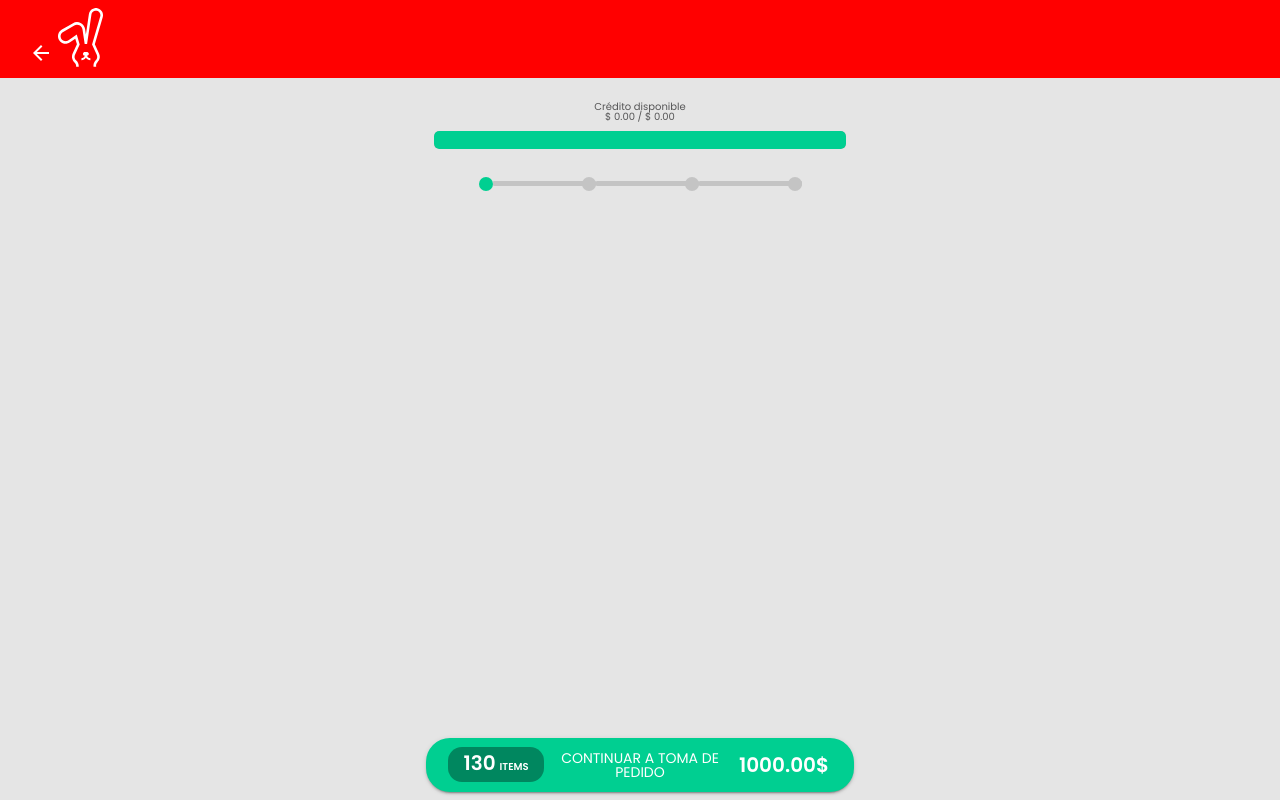
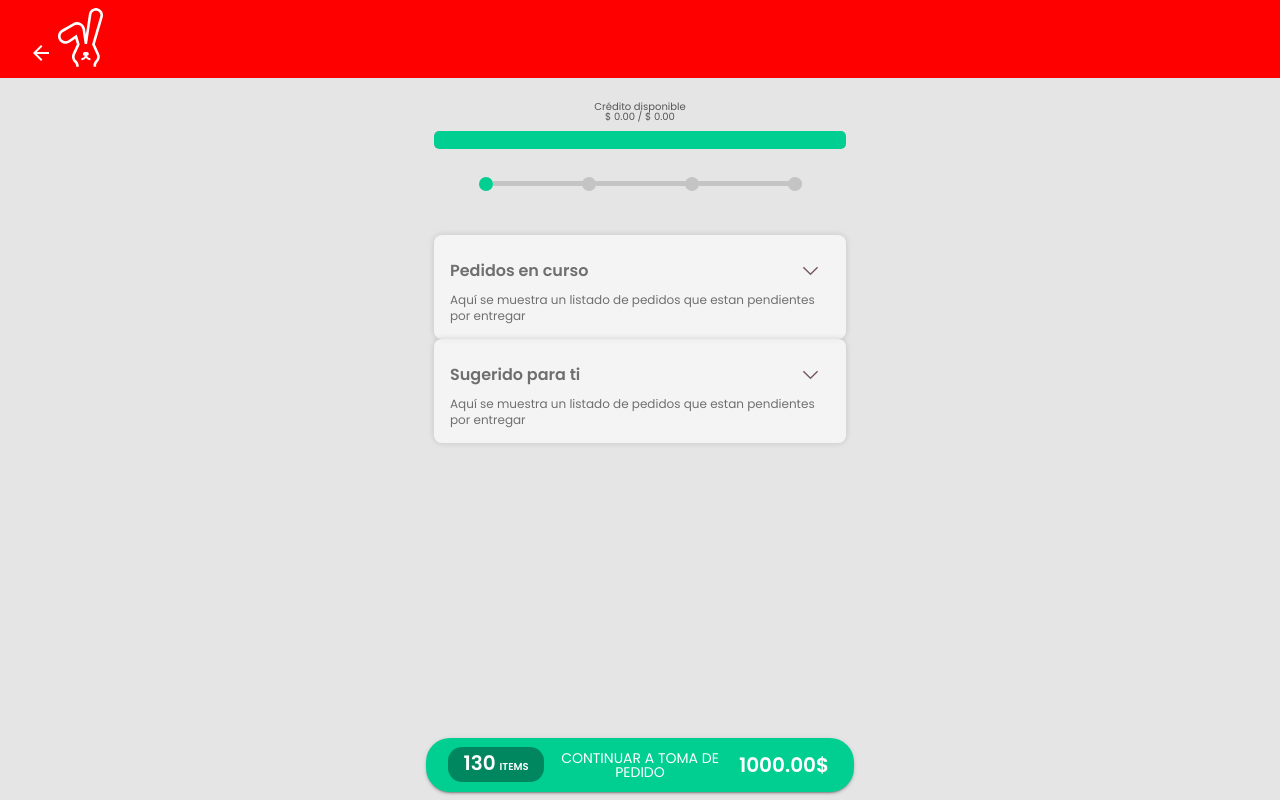
Before and after one commit to jaime12463/ETMTest, a React (Create React App) app: page /pasos in a window 1280 px wide. Built offline with nearby package versions, Linux system fonts and the light colour scheme.

Commit message:
Ejmplo de index de con contenedor de tarjetas

```diff
--- a/src/pages/Pasos/1_Planeacion/index.tsx
+++ b/src/pages/Pasos/1_Planeacion/index.tsx
@@ -1,19 +1,37 @@
-import {Box} from '@mui/material';
-import {InfoClienteDelPedidoActual} from 'components/Negocio';
-import {BotonBarraInferior, Estructura, Stepper} from 'components/UI';
-import {useHistory} from 'react-router-dom';
-import nombresRutas from 'routes/nombresRutas';
-import Accordion from '@mui/material/Accordion';
-import AccordionSummary from '@mui/material/AccordionSummary';
-import AccordionDetails from '@mui/material/AccordionDetails';
 import Typography from '@mui/material/Typography';
-import flechaAbajo from '../../../assests/iconos/chevron--down.svg';
+import { TarjetaColapsable } from 'components/UI';
+import { useState } from 'react';
 export const Planeacion: React.FC = () => {
-	const history = useHistory();
-
+	const [expandido, setExpandido] = useState<string | boolean>(false);
 
 	return (
 		<div>
+			<TarjetaColapsable
+					titulo={<Typography variant={'subtitle1'}>Pedidos en curso</Typography>}
+					subTitulo={
+						<Typography variant={'body3'}>
+							Aquí se muestra un listado de pedidos que estan pendientes por entregar
+						</Typography>
+					}
+					id='PedidosEnCurso'
+					expandido={expandido}
+					setExpandido={setExpandido}
+				>
+					<div> PEDIDOS EN CURSO</div>
+			</TarjetaColapsable>
+			<TarjetaColapsable
+					titulo={<Typography variant={'subtitle1'}>Sugerido para ti</Typography>}
+					subTitulo={
+						<Typography variant={'body3'}>
+							Aquí se muestra un listado de pedidos que estan pendientes por entregar
+						</Typography>
+					}
+					id='Sugeridos'
+					expandido={expandido}
+					setExpandido={setExpandido}
+			>
+				<div>SUGERIDOS PARA TI PEDIDOS EN CURSO</div>
+			</TarjetaColapsable>
 	  </div>
 	);
 };
```
